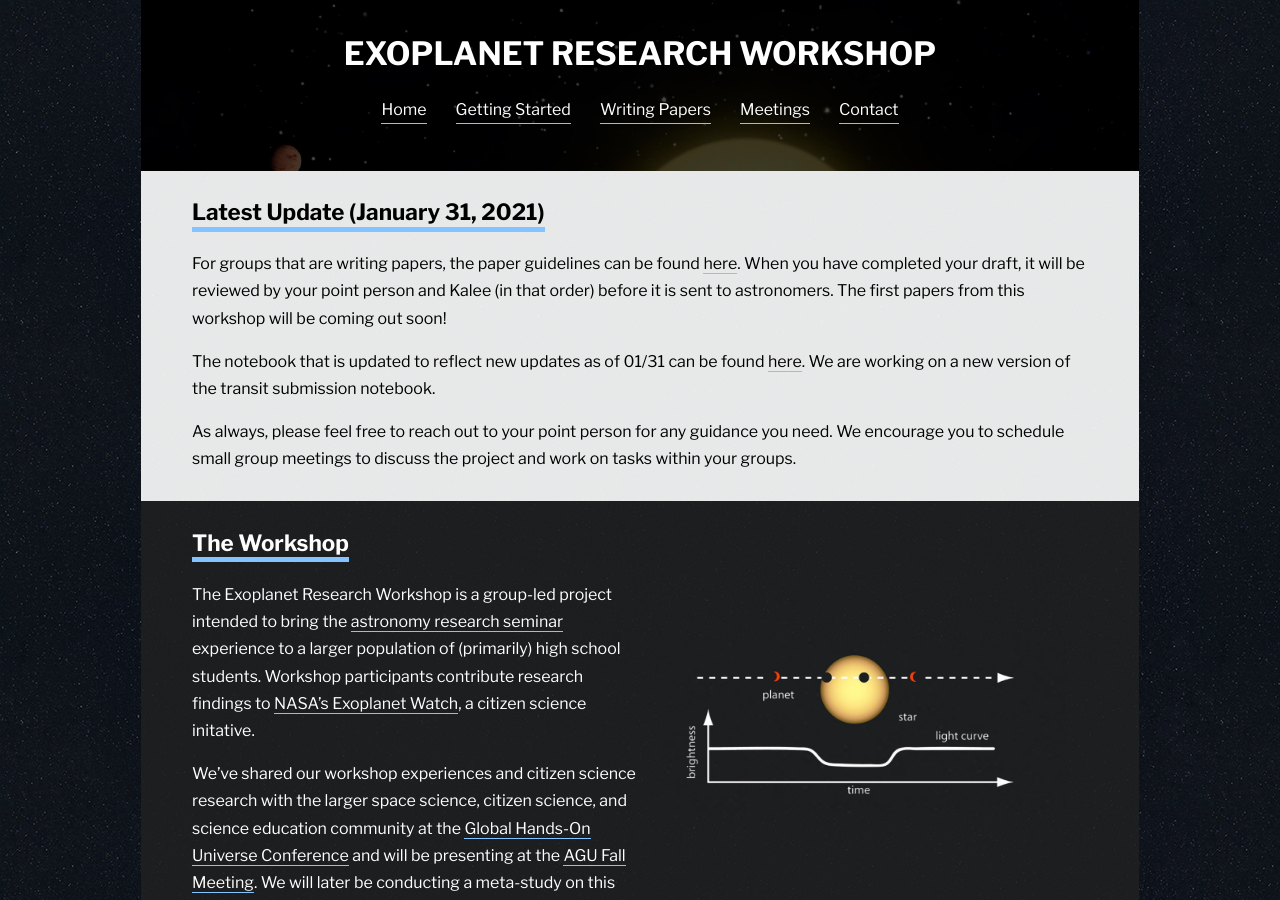
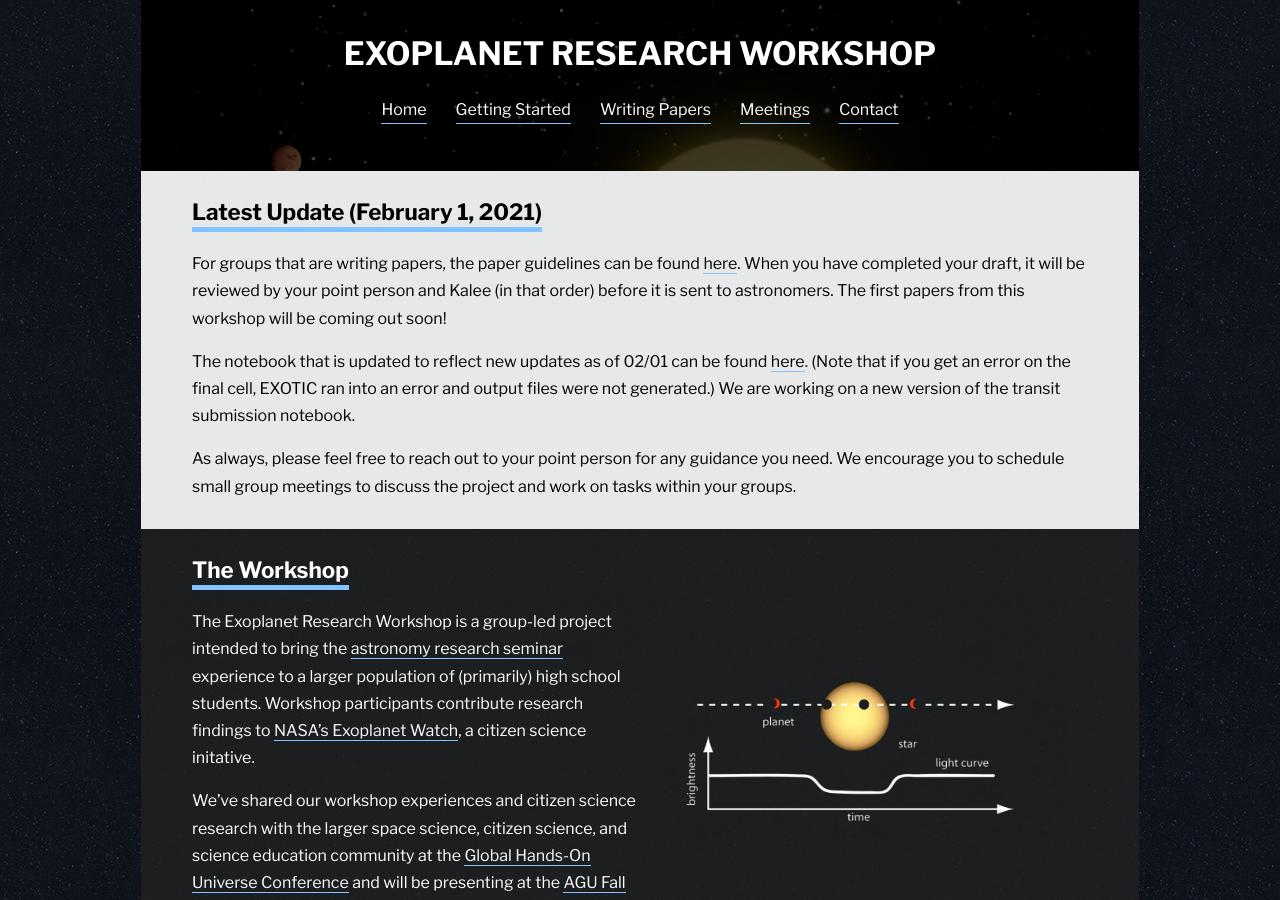
Before and after one commit to paigeyeung/exoplanetresearchworkshop, a Jekyll site: the page built from index.md, in a window 1280 px wide and 900 px high. Built offline with Jekyll 4.4.1, drawn with Linux system fonts in a browser that asks for light colours.

Commit message:
Add note to announcement

```diff
--- a/index.md
+++ b/index.md
@@ -4,11 +4,11 @@ title: Home
 ---
 <div class="page-display-light" markdown="1">
 
-## Latest Update (January 31, 2021)
+## Latest Update (February 1, 2021)
 
 For groups that are writing papers, the paper guidelines can be found [here](/papers/). When you have completed your draft, it will be reviewed by your point person and Kalee (in that order) before it is sent to astronomers. The first papers from this workshop will be coming out soon!
 
-The notebook that is updated to reflect new updates as of 01/31 can be found [here](https://colab.research.google.com/drive/1kvuzjlFpR3FD5HV9XoGC6yJQxtmBwkbD?usp=sharing){:target="_blank"}. We are working on a new version of the transit submission notebook.
+The notebook that is updated to reflect new updates as of 02/01 can be found [here](https://colab.research.google.com/drive/1kvuzjlFpR3FD5HV9XoGC6yJQxtmBwkbD?usp=sharing){:target="_blank"}. (Note that if you get an error on the final cell, EXOTIC ran into an error and output files were not generated.) We are working on a new version of the transit submission notebook.
 
 <!-- You can clone an old version of [this repository](https://github.com/rzellem/exotic){:target="_blank"} using Git (tutorial [here](https://stackoverflow.com/questions/12256137/cloning-an-older-version-of-github-repo){:target="_blank"}, or feel free to message Paige for assistance). The [transit submission notebook](https://colab.research.google.com/drive/1C4n-FMeb9v675ScZnBa_dQZpzGlxMbBb?usp=sharing){:target="_blank"} for the 8/22 version of EXOTIC is here. -->
 
```
